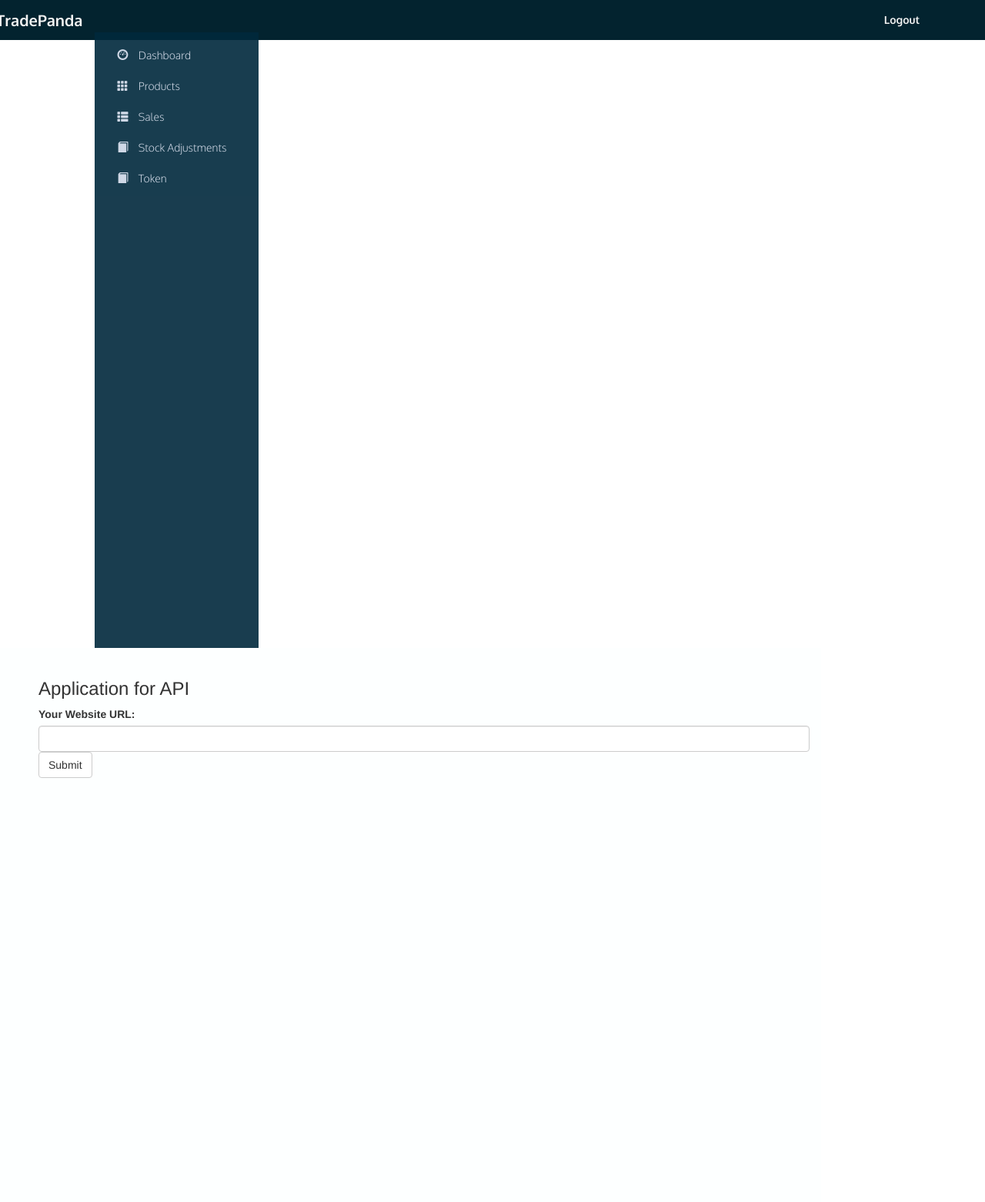
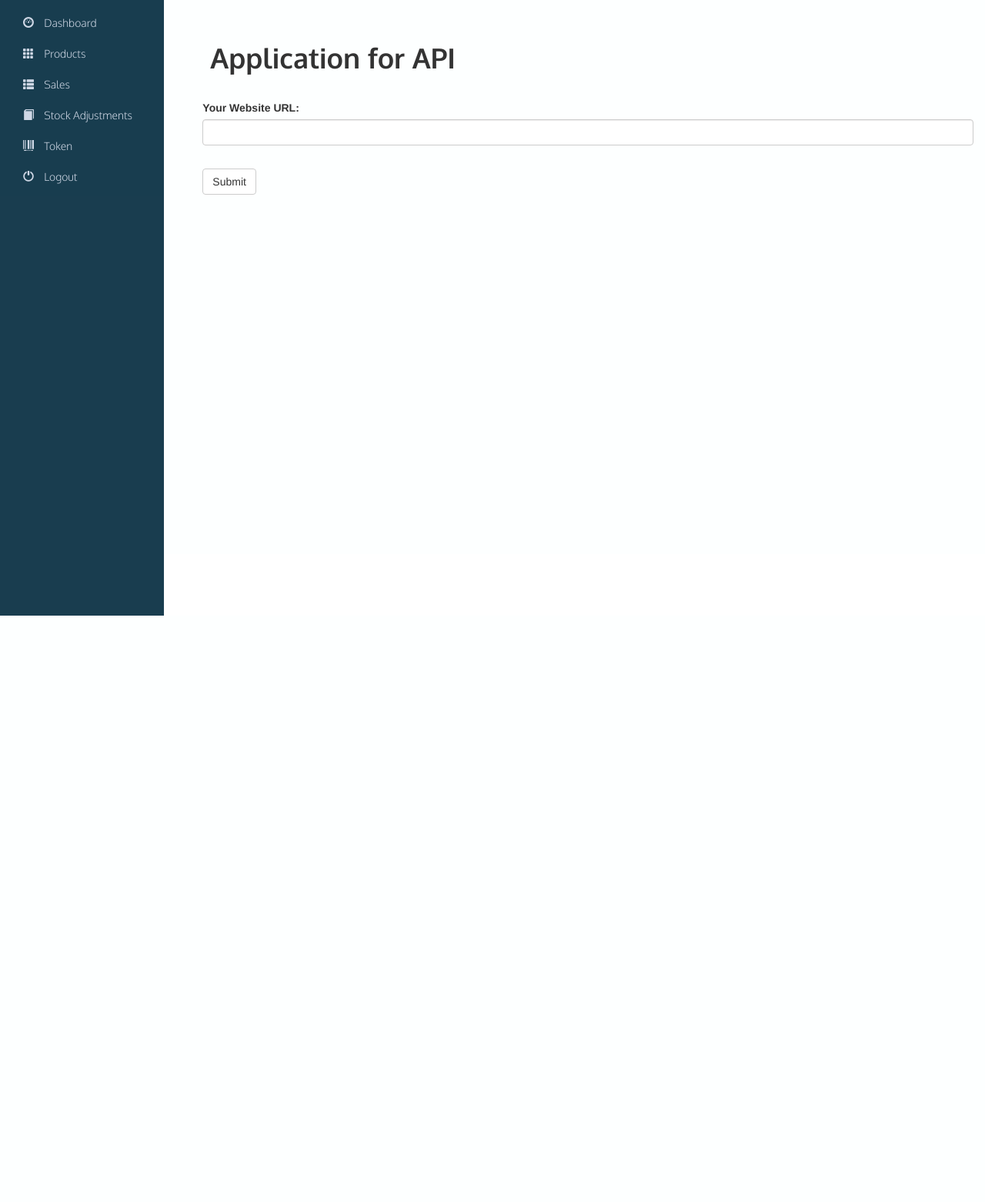
Before and after one commit to silverframe/stripes, a Node server app: page /token in a window 1280 px wide. Shown: the whole page at 77% size. After the commit the page ends 800 px from the top, so only its background shows below. Run offline with Node 20, Linux system fonts and the light colour scheme; the visitor is signed in with stand-in values (Sample User, id 1); some libraries are stand-ins or nearby versions.

Commit message:
did up some css

```diff
--- a/views/layout.ejs
+++ b/views/layout.ejs
@@ -137,7 +137,8 @@
   </head>
 
 <body>
-
+<% if (currentUser) { %>
+<% } else { %>
   <nav class="navbar">
       <div class="container">
           <!-- <div class="navbar-header "> -->
@@ -155,6 +156,8 @@
           </div>
       </div>
   </nav>
+<% } %>
+
     <% if (currentUser) { %>
         <div class="wrapper container-fluid">
             <div class="row">
@@ -165,13 +168,15 @@
                         <li><a href="/products"><span class="glyphicon glyphicon-th" aria-hidden="true"></span>  Products</a></li>
                         <li><a href="/sales"><span class="glyphicon glyphicon-th-list" aria-hidden="true"></span>  Sales</a></li>
                         <li><a href="/stock_adjustment"><span class="glyphicon glyphicon-book" aria-hidden="true"></span>  Stock Adjustments</a></li>
-                        <li><a href="/token"><span class="glyphicon glyphicon-book" aria-hidden="true"></span>  Token </a></li>
+                        <li><a href="/token"><span class="glyphicon glyphicon-barcode" aria-hidden="true"></span>  Token </a></li>
+                        <li><a href="/logout"><span class="glyphicon glyphicon-off" aria-hidden="true"></span>  Logout </a></li>
                     </ul>
                 </div>
 
                 <div id="page-content-wrapper" class="col-md-10">
                     <div>
                         <!-- <a href="#" class= "btn btn-success" id="toggle-menu">Toggle Menu</a> -->
+
                         <%- body %>
                     </div>
                 </div>
--- a/views/user/token.ejs
+++ b/views/user/token.ejs
@@ -1,4 +1,20 @@
-<h3>Application for API</h3>
+<style>
+  h1, table, th, td {
+  /*border: 2px solid black;*/
+  padding: 5px 10px;
+  }
+
+  .btn {
+    margin-top: 30px;
+  }
+  h1 {
+    font-family: "Oxygen", sans-serif;
+    font-weight: 700;
+    margin-bottom: 30px;
+    margin-top: 30px;
+  }
+</style>
+<h1>Application for API</h1>
 <form method="post" action="/token" id="webURLForm">
   <label for="webURL">Your Website URL:</label>
   <input class="form-control" type="text" name="webURL" id="webURL">
```
Also changed, not shown: views/stocks/detailedView.ejs (+22 -1 lines), views/stocks/index.ejs (+7 -1 lines). Lines whose indentation alone changed are shown as unchanged.
